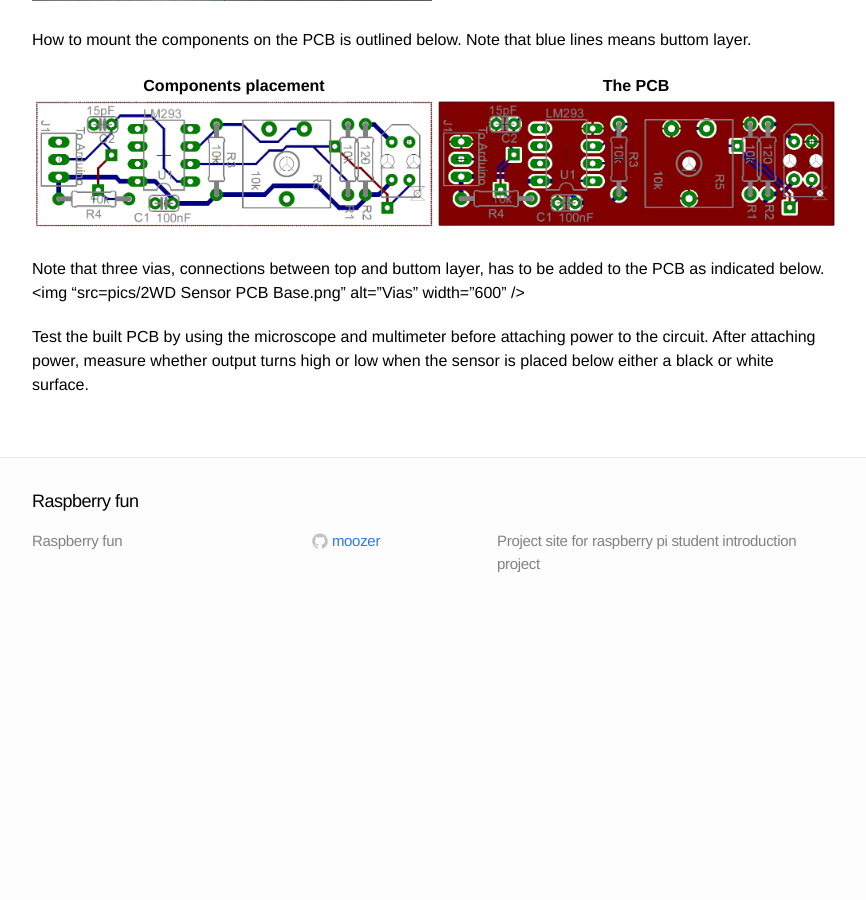
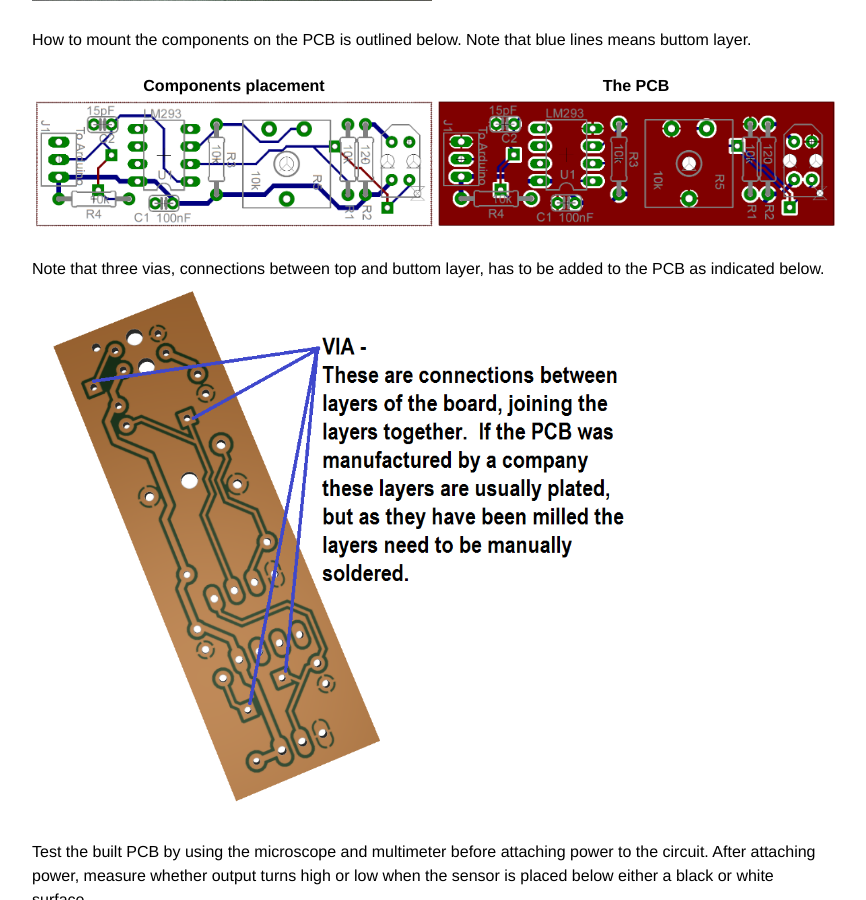
Before and after one commit to EAL-IT-Technology/RaspberryFun, a Jekyll site: the page built from hardware/sensor/index.md, in a window 1280 px wide and 900 px high, scrolled down 1738 px. Shown: the whole window, without its empty margins (208-1074 px from the left). Built offline with Jekyll 4.4.1, drawn with Linux system fonts in a browser that asks for light colours; before the commit the page ends 2358 px from its top, so only the background shows below that.

Commit message:
Hopefully the picture works now.

```diff
--- a/hardware/sensor/index.md
+++ b/hardware/sensor/index.md
@@ -37,6 +37,6 @@ How to mount the components on the PCB is outlined below. Note that blue lines m
 |<img src="pics/IMG_20151121_173625.png" alt="Component placement" width="400" />|<img src="pics/IMG_20151121_173626.png" alt="Components placed on PCB" width="400" />
 
 Note that three vias, connections between top and buttom layer, has to be added to the PCB as indicated below.
-<img "src=pics/2WD Sensor PCB Base.png" alt="Vias" width="600" />
+<img src="pics/2WD Sensor PCB Base.png" alt="Vias" width="600" />
 
 Test the built PCB by using the microscope and multimeter before attaching power to the circuit. After attaching power, measure whether output turns high or low when the sensor is placed below either a black or white surface.
```
